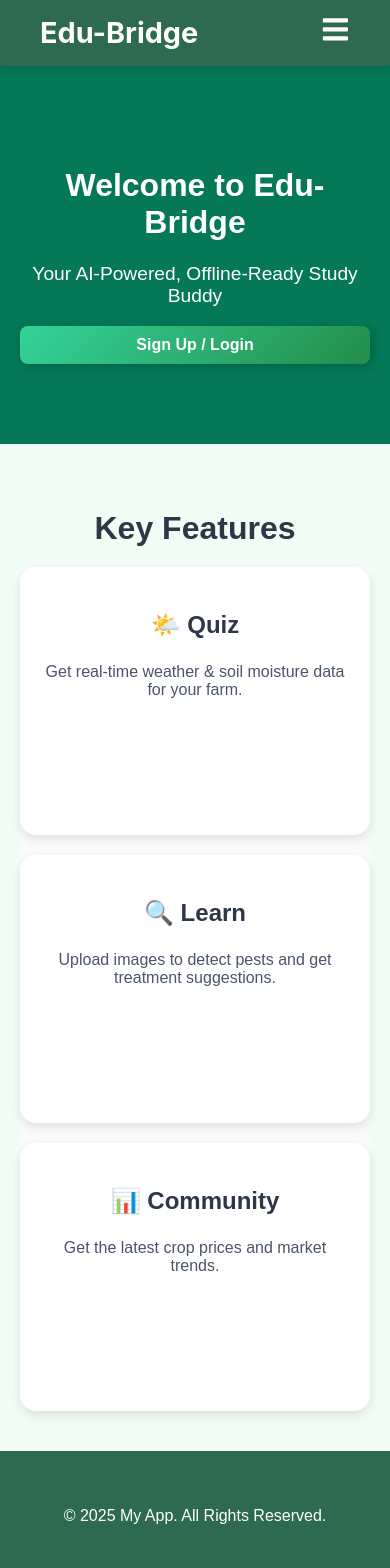
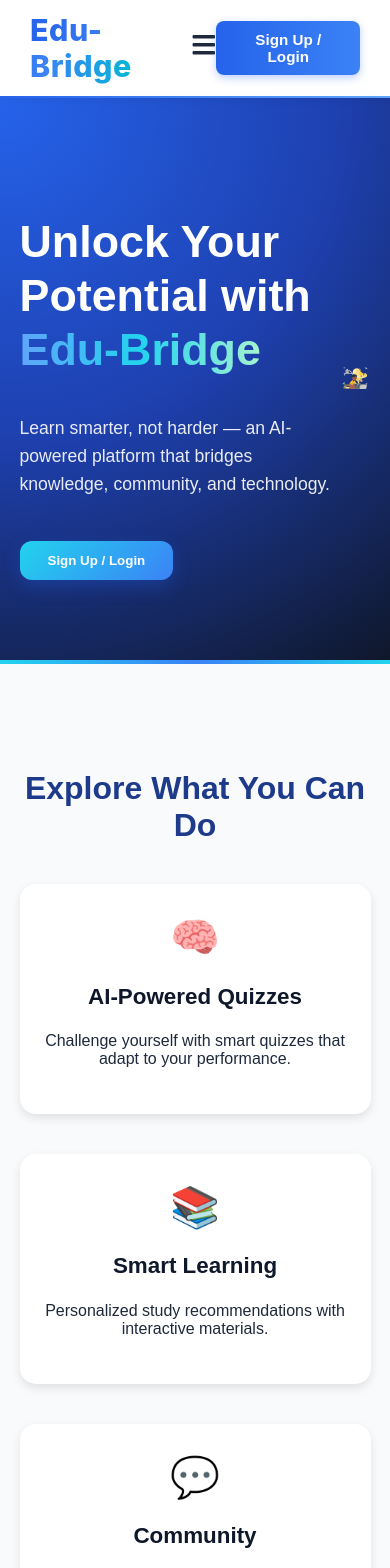
Before and after one commit to error-kevin/EduBridge, a React (Vite) app in the folder Client/: page / in a window 390 px wide. Shown: the top 1568 px of the page. Built offline with nearby package versions, Linux system fonts and the light colour scheme; no server answers.

Commit message:
new-home-page

```diff
--- a/Client/src/components/Home.jsx
+++ b/Client/src/components/Home.jsx
@@ -1,13 +1,13 @@
 import React, { useEffect, useState } from "react";
 import { useNavigate } from "react-router-dom";
-import { auth } from "../firebase";  // Import Firebase auth
-import "./../styles/Home.css"; // Import CSS
+import { auth } from "../firebase";
+import "./../styles/Home.css";
+import LearningBoy from "../assets/Learning-cuate.svg";
 
 const Home = () => {
   const navigate = useNavigate();
   const [user, setUser] = useState(null);
 
-  // Check if the user is logged in
   useEffect(() => {
     const unsubscribe = auth.onAuthStateChanged((currentUser) => {
       setUser(currentUser);
@@ -16,46 +16,115 @@ const Home = () => {
   }, []);
 
   const handleButtonClick = (path) => {
-    if (user) {
-      navigate(path);  // Navigate to specified path if logged in
-    } else {
-      navigate("/auth");  // Navigate to authentication page if not logged in
-    }
+    if (user) navigate(path);
+    else navigate("/auth");
   };
 
   return (
-    <div className="home-container">
+    <div className="home">
       {/* Hero Section */}
-      <header className="hero">
-        <h1>Welcome to Edu-Bridge</h1>
-        <p>Your AI-Powered, Offline-Ready Study Buddy</p>
-        <button
-          className="signup-button"
-          onClick={() => handleButtonClick("/dashboard")}
-        >
-          {user ? "Get Started" : "Sign Up / Login"}
-        </button>
-      </header>
+      <section className="hero">
+        <div className="hero-content">
+          <h1>
+            Unlock Your Potential with <span>Edu-Bridge</span>
+          </h1>
+          <p>
+            Learn smarter, not harder — an AI-powered platform that bridges
+            knowledge, community, and technology.
+          </p>
+          <button
+            className="cta-btn"
+            onClick={() => handleButtonClick("/dashboard")}
+          >
+            {user ? "Go to Dashboard" : "Sign Up / Login"}
+          </button>
+        </div>
+        <div className="hero-visual">
+          <img
+            src={LearningBoy}
+            alt="Learning"
+          />
+        </div>
+      </section>
 
-      {/* Features Section */}
+      {/* Gradient Divider */}
+      <div className="divider"></div>
+
+      {/* Features */}
       <section className="features">
-        <h2>Key Features</h2>
-        <div className="features-container">
-          <div className="feature-card" onClick={() => handleButtonClick("/weather")}>
-            <h3>🌤️ Quiz</h3>
-            <p>Get real-time weather & soil moisture data for your farm.</p>
+        <h2>Explore What You Can Do</h2>
+        <div className="features-grid">
+          <div
+            className="feature-card"
+            onClick={() => handleButtonClick("/weather")}
+          >
+            <div className="icon">🧠</div>
+            <h3>AI-Powered Quizzes</h3>
+            <p>
+              Challenge yourself with smart quizzes that adapt to your
+              performance.
+            </p>
           </div>
-
-          <div className="feature-card" onClick={() => handleButtonClick("/pest-detection")}>
-            <h3>🔍 Learn </h3>
-            <p>Upload images to detect pests and get treatment suggestions.</p>
+          <div
+            className="feature-card"
+            onClick={() => handleButtonClick("/pest-detection")}
+          >
+            <div className="icon">📚</div>
+            <h3>Smart Learning</h3>
+            <p>
+              Personalized study recommendations with interactive materials.
+            </p>
           </div>
-
-          <div className="feature-card" onClick={() => handleButtonClick("/market-prices")}>
-            <h3>📊 Community</h3>
-            <p>Get the latest crop prices and market trends.</p>
+          <div
+            className="feature-card"
+            onClick={() => handleButtonClick("/market-prices")}
+          >
+            <div className="icon">💬</div>
+            <h3>Community</h3>
+            <p>
+              Connect with learners worldwide and grow together through
+              discussions.
+            </p>
           </div>
         </div>
+      </section>
+
+      {/* About */}
+      <section className="about">
+        <div className="about-text">
+          <h2>Empowering Learners Everywhere</h2>
+          <p>
+            Edu-Bridge brings together innovation, collaboration, and
+            accessibility to revolutionize how education works.
+          </p>
+          <ul>
+            <li>🌟 Personalized AI assistance</li>
+            <li>🌍 Offline-ready learning</li>
+            <li>🤝 Collaborative study spaces</li>
+            <li>⚡ Real-time progress tracking</li>
+          </ul>
+        </div>
+        <div className="about-image">
+          <img
+            src="https://cdn3d.iconscout.com/3d/premium/thumb/elearning-3d-illustration-download-in-png-blend-fbx-gltf-file-formats--online-education-learning-course-pack-illustrations-4988633.png"
+            alt="About EduBridge"
+          />
+        </div>
+      </section>
+
+      {/* Call to Action */}
+      <section className="cta-section">
+        <h2>Start Learning Today</h2>
+        <p>
+          Join thousands of learners making their journey easier with
+          Edu-Bridge.
+        </p>
+        <button
+          className="cta-main-btn"
+          onClick={() => handleButtonClick("/auth")}
+        >
+          {user ? "Go to Dashboard" : "Join Now"}
+        </button>
       </section>
     </div>
   );
--- a/Client/src/styles/Header.css
+++ b/Client/src/styles/Header.css
@@ -1,197 +1,217 @@
-/* Header Container */
+/* === HEADER CONTAINER === */
 .header {
+  position: sticky;
+  top: 0;
+  z-index: 1000;
+  background: rgba(255, 255, 255, 0.85);
+  backdrop-filter: blur(10px);
   display: flex;
   justify-content: space-between;
   align-items: center;
-  background-color: #2d6a4f;
-  padding: 15px 40px;
-  box-shadow: 0 4px 10px rgba(0, 0, 0, 0.1);
-  color: white;
-  position: sticky;
-  top: 0;
-  z-index: 1000;
+  padding: 14px 60px;
+  box-shadow: 0 2px 8px rgba(0, 0, 0, 0.05);
+  border-bottom: 2px solid transparent;
+  border-image: linear-gradient(90deg, #2563eb, #60a5fa) 1;
 }
 
-/* Logo Styling */
+/* === LOGO === */
 .logo a {
-  font-size: 1.8rem;
-  font-weight: bold;
-  color: white;
+  font-size: 1.9rem;
+  font-weight: 800;
+  letter-spacing: 0.5px;
+  background: linear-gradient(90deg, #2563eb, #3b82f6, #06b6d4);
+  -webkit-background-clip: text;
+  -webkit-text-fill-color: transparent;
   text-decoration: none;
+  transition: all 0.3s ease;
 }
 
-/* Navigation Styling */
+.logo a:hover {
+  opacity: 0.9;
+  transform: scale(1.05);
+}
+
+/* === NAVIGATION === */
 nav {
   display: flex;
   align-items: center;
   gap: 25px;
 }
 
-/* Navigation list */
 nav ul {
   list-style: none;
   display: flex;
-  gap: 25px;
   align-items: center;
+  gap: 30px;
   margin: 0;
   padding: 0;
 }
 
-/* Navigation items */
-nav ul li {
-  display: inline;
+nav ul li a {
+  text-decoration: none;
+  color: #1e293b;
+  font-size: 1rem;
+  font-weight: 500;
+  transition: color 0.3s ease, transform 0.3s ease;
+  position: relative;
 }
 
-nav ul li a {
-  text-decoration: none;
-  color: white;
-  font-size: 1.2rem;
-  transition: color 0.3s ease-in-out;
+nav ul li a::after {
+  content: "";
+  position: absolute;
+  bottom: -5px;
+  left: 0;
+  width: 0%;
+  height: 2px;
+  background: linear-gradient(90deg, #2563eb, #06b6d4);
+  transition: width 0.3s ease;
 }
 
 nav ul li a:hover {
-  color: #a7f3d0;
+  color: #2563eb;
+  transform: translateY(-1px);
 }
 
-/* Buttons Styling */
-.nav-buttons {
-  display: flex;
-  gap: 15px;
+nav ul li a:hover::after {
+  width: 100%;
 }
 
-.signup-button,
-.logout-btn {
-  background: linear-gradient(135deg, #34D399, #248d4a);
+/* === SIGNUP BUTTON === */
+.nav-buttons .signup-button {
+  background: linear-gradient(90deg, #2563eb, #3b82f6);
   border: none;
   color: white;
-  padding: 10px 18px;
-  font-size: 1rem;
-  font-weight: bold;
+  padding: 10px 22px;
+  font-size: 0.95rem;
+  font-weight: 600;
   border-radius: 8px;
   cursor: pointer;
-  transition: all 0.3s ease-in-out;
-  box-shadow: 2px 2px 10px rgba(0, 0, 0, 0.2);
+  transition: all 0.3s ease;
+  box-shadow: 0 3px 8px rgba(37, 99, 235, 0.3);
 }
 
-.signup-button:hover {
-  background-color: #089254;
-  transform: scale(1.05);
+.nav-buttons .signup-button:hover {
+  background: linear-gradient(90deg, #1d4ed8, #2563eb);
+  transform: scale(1.06);
 }
 
-.logout-btn {
-  background-color: #d9534f;
-}
-
-.logout-btn:hover {
-  background-color: #c9302c;
-}
-
-/* Profile Icon & Dropdown */
+/* === PROFILE MENU === */
 .profile-menu {
   position: relative;
+  display: flex;
   align-items: center;
-  margin-left: auto;
-  display: flex;
+  justify-content: center;
 }
 
 .profile-icon {
   font-size: 1.8rem;
-  color: white;
+  color: #2563eb;
   cursor: pointer;
-  transition: color 0.3s ease-in-out;
+  margin-left: 15px;
+  transition: transform 0.2s ease, color 0.3s ease;
 }
 
 .profile-icon:hover {
-  color: #a7f3d0;
+  color: #1d4ed8;
+  transform: scale(1.1);
 }
 
 .dropdown {
   position: absolute;
-  top: 50px;
+  top: 45px;
   right: 0;
-  background-color: white;
-  box-shadow: 0px 4px 10px rgba(0, 0, 0, 0.1);
-  border-radius: 5px;
-  overflow: hidden;
-  width: 150px;
+  background: white;
+  border-radius: 10px;
+  box-shadow: 0 2px 10px rgba(0, 0, 0, 0.1);
+  padding: 10px;
   display: flex;
   flex-direction: column;
-  text-align: center;
-  z-index: 999;
+  min-width: 150px;
+  animation: fadeIn 0.3s ease;
 }
 
 .dropdown a,
 .dropdown button {
-  padding: 10px;
   text-decoration: none;
-  color: #2d6a4f;
-  font-size: 1rem;
+  color: #1e293b;
+  background: none;
   border: none;
-  background: none;
+  padding: 8px 12px;
+  text-align: left;
+  font-size: 0.95rem;
+  border-radius: 6px;
   cursor: pointer;
-  width: 100%;
+  transition: background 0.2s ease, color 0.3s ease;
 }
 
-.dropdown button:hover,
-.dropdown a:hover {
-  background-color: #a7f3d0;
+.dropdown a:hover,
+.dropdown button:hover {
+  background: #eff6ff;
+  color: #2563eb;
 }
 
-/* ✅ Burger Menu */
+/* === BURGER MENU === */
 .burger-menu {
   display: none;
-  font-size: 1.8rem;
-  color: white;
+  font-size: 1.6rem;
+  color: #1e293b;
   cursor: pointer;
+  transition: transform 0.3s ease;
 }
 
-/* ✅ Mobile Responsiveness */
-@media screen and (max-width: 768px) {
+.burger-menu:hover {
+  transform: scale(1.1);
+}
+
+/* === RESPONSIVE === */
+@media (max-width: 900px) {
+  .header {
+    padding: 12px 30px;
+  }
+
+  nav ul {
+    display: none;
+    position: absolute;
+    flex-direction: column;
+    top: 70px;
+    right: 30px;
+    width: 200px;
+    background: rgba(255, 255, 255, 0.95);
+    box-shadow: 0 5px 20px rgba(0, 0, 0, 0.1);
+    border-radius: 12px;
+    padding: 20px;
+    text-align: right;
+  }
+
+  nav.open ul {
+    display: flex;
+    animation: slideDown 0.3s ease;
+  }
+
   .burger-menu {
     display: block;
   }
+}
 
-  nav {
-    display: none;
-    flex-direction: column;
-    position: absolute;
-    top: 70px;
-    left: 0;
-    width: 100%;
-    background: #2d6a4f;
-    box-shadow: 0 4px 10px rgba(0, 0, 0, 0.1);
-    z-index: 999;
-    transition: all 0.3s ease;
+/* === ANIMATIONS === */
+@keyframes fadeIn {
+  from {
+    opacity: 0;
+    transform: translateY(-5px);
   }
-
-  nav.open {
-    display: flex;
-  }
-
-  nav ul {
-    flex-direction: column;
-    gap: 15px;
-    width: 100%;
-    align-items: center;
-  }
-
-  nav ul li {
-    width: 100%;
-    text-align: center;
-  }
-
-  .profile-menu {
-    justify-content: center;
-    width: 100%;
-  }
-
-  .dropdown {
-    width: 100%;
-    right: 0;
-  }
-
-  .signup-button, .logout-btn {
-    width: 100%;
-    text-align: center;
+  to {
+    opacity: 1;
+    transform: translateY(0);
   }
 }
+
+@keyframes slideDown {
+  from {
+    opacity: 0;
+    transform: translateY(-10px);
+  }
+  to {
+    opacity: 1;
+    transform: translateY(0);
+  }
+}
--- a/Client/src/styles/Home.css
+++ b/Client/src/styles/Home.css
@@ -1,111 +1,233 @@
-/* General Page Styles */
-.home-container {
-    min-height: 100vh;
-    background-color: #f0fdf4; /* Light green background */
-    color: #2d3748; /* Dark gray text */
-    font-family: 'Arial', sans-serif;
+/* General */
+.home {
+  font-family: "Poppins", sans-serif;
+  color: #1e293b;
+  overflow-x: hidden;
 }
 
 /* Hero Section */
 .hero {
-    background-color: #047857; /* Dark green */
-    color: white;
-    text-align: center;
-    padding: 80px 20px;
+  display: flex;
+  flex-wrap: wrap;
+  align-items: center;
+  justify-content: center;
+  padding: 80px 5%;
+  background: radial-gradient(circle at top left, #2563eb, #1e40af, #0f172a);
+  color: white;
+  position: relative;
 }
 
-.hero h1 {
-    /* font-size: 2.5rem; */
-    font-weight: bold;
+.hero-content {
+  flex: 1;
+  min-width: 320px;
+  max-width: 600px;
+  animation: fadeInUp 1s ease;
 }
 
-.hero p {
-    font-size: 1.2rem;
-    margin-top: 10px;
+.hero-content h1 {
+  font-size: 2.8rem;
+  line-height: 1.2;
+  font-weight: 700;
 }
 
-.hero .cta-button {
-    display: inline-block;
-    margin-top: 20px;
-    background-color: white;
-    color: #047857;
-    padding: 10px 20px;
-    border-radius: 20px;
-    font-weight: bold;
-    text-decoration: none;
-    box-shadow: 2px 2px 10px rgba(0, 0, 0, 0.2);
-    transition: all 0.3s ease-in-out;
+.hero-content h1 span {
+  background: linear-gradient(90deg, #60a5fa, #22d3ee, #a7f3d0);
+  -webkit-background-clip: text;
+  color: transparent;
 }
 
-.hero .cta-button:hover {
-    background-color: #d1fae5; /* Light green on hover */
+.hero-content p {
+  margin-top: 15px;
+  opacity: 0.9;
+  font-size: 1.1rem;
+  line-height: 1.6;
 }
 
-/* Features Section */
+.cta-btn {
+  margin-top: 25px;
+  background: linear-gradient(135deg, #22d3ee, #3b82f6);
+  color: white;
+  border: none;
+  padding: 12px 28px;
+  font-weight: 600;
+  border-radius: 12px;
+  cursor: pointer;
+  transition: all 0.3s ease;
+  box-shadow: 0 6px 18px rgba(37, 99, 235, 0.3);
+}
+
+.cta-btn:hover {
+  transform: scale(1.05);
+  background: linear-gradient(135deg, #3b82f6, #22d3ee);
+}
+
+.hero-visual {
+  flex: 1;
+  display: flex;
+  justify-content: center;
+}
+
+.hero-visual img {
+  width: 90%;
+  max-width: 450px;
+  animation: float 3s ease-in-out infinite;
+}
+
+.divider {
+  width: 100%;
+  height: 4px;
+  background: linear-gradient(90deg, #22d3ee, #3b82f6, #22d3ee);
+  margin: 0 auto;
+}
+
+/* Features */
 .features {
-    padding: 40px 20px;
-    text-align: center;
+  padding: 80px 5%;
+  text-align: center;
+  background: #f8fafc;
 }
 
 .features h2 {
-    font-size: 2rem;
-    font-weight: bold;
-    margin-bottom: 20px;
+  font-size: 2rem;
+  color: #1e3a8a;
+  margin-bottom: 40px;
 }
 
-.features-container {
-    display: grid;
-    grid-template-columns: repeat(auto-fit, minmax(280px, 1fr));
-    gap: 20px;
-    max-width: 1000px;
-    margin: 0 auto;
+.features-grid {
+  display: grid;
+  grid-template-columns: repeat(auto-fit, minmax(280px, 1fr));
+  gap: 30px;
 }
 
 .feature-card {
-    background-color: white;
-    padding: 20px;
-    border-radius: 10px;
-    box-shadow: 0 4px 10px rgba(0, 0, 0, 0.1);
-    transition: transform 0.2s;
+  background: white;
+  border-radius: 16px;
+  padding: 30px 20px;
+  box-shadow: 0 8px 24px rgba(0, 0, 0, 0.08);
+  transition: transform 0.3s ease, box-shadow 0.3s ease;
+  cursor: pointer;
 }
 
 .feature-card:hover {
-    transform: translateY(-5px);
+  transform: translateY(-8px);
+  box-shadow: 0 12px 30px rgba(37, 99, 235, 0.25);
+}
+
+.feature-card .icon {
+  font-size: 2.5rem;
+  margin-bottom: 15px;
 }
 
 .feature-card h3 {
-    font-size: 1.5rem;
-    font-weight: bold;
+  font-size: 1.4rem;
+  font-weight: 600;
+  color: #0f172a;
 }
 
-.feature-card p {
-    font-size: 1rem;
-    color: #4a5568;
-    margin-top: 10px;
-}
-/* Sign Up / Login Button */
-.signup-button {
-    background-color: linear-gradient(135deg, #34D399, #4ade80);;
-    border: none;
-    color: white;
-    padding: 10px 18px;
-    font-size: 1rem;
-    font-weight: bold;
-    border-radius: 8px;
-    cursor: pointer;
-    transition: all 0.3s ease-in-out;
-    box-shadow: 2px 2px 10px rgba(0, 0, 0, 0.2);
-
+/* About Section */
+.about {
+  display: flex;
+  flex-wrap: wrap;
+  align-items: center;
+  padding: 80px 5%;
+  background: linear-gradient(135deg, #e0f2fe, #ecfeff);
 }
 
-/* Hover Effect */
-.signup-button:hover {
-    background: linear-gradient(135deg, #059669, #047857);
-    transform: scale(1.05);
+.about-text {
+  flex: 1;
+  min-width: 320px;
+  max-width: 600px;
 }
 
-/* Active/Click Effect */
-.signup-button:active {
-    transform: scale(0.98);
-    box-shadow: none;
+.about-text h2 {
+  font-size: 2rem;
+  color: #1e3a8a;
 }
+
+.about-text p {
+  margin-top: 10px;
+  color: #334155;
+}
+
+.about-text ul {
+  margin-top: 20px;
+  list-style: none;
+  padding: 0;
+}
+
+.about-text li {
+  margin: 10px 0;
+  background: white;
+  padding: 12px 16px;
+  border-radius: 10px;
+  box-shadow: 0 4px 12px rgba(0, 0, 0, 0.05);
+}
+
+.about-image {
+  flex: 1;
+  display: flex;
+  justify-content: center;
+}
+
+.about-image img {
+  width: 85%;
+  max-width: 420px;
+  animation: float 3s ease-in-out infinite;
+}
+
+/* CTA Section */
+.cta-section {
+  text-align: center;
+  padding: 80px 5%;
+  background: linear-gradient(135deg, #2563eb, #1e3a8a);
+  color: white;
+}
+
+.cta-section h2 {
+  font-size: 2rem;
+  margin-bottom: 15px;
+}
+
+.cta-section p {
+  font-size: 1.1rem;
+  opacity: 0.9;
+}
+
+.cta-main-btn {
+  margin-top: 25px;
+  background: linear-gradient(135deg, #facc15, #fbbf24);
+  border: none;
+  padding: 12px 28px;
+  font-size: 1.1rem;
+  font-weight: 600;
+  color: #1e293b;
+  border-radius: 10px;
+  cursor: pointer;
+  transition: all 0.3s ease;
+}
+
+.cta-main-btn:hover {
+  transform: scale(1.05);
+  background: linear-gradient(135deg, #fde047, #facc15);
+}
+
+/* Animations */
+@keyframes fadeInUp {
+  from {
+    opacity: 0;
+    transform: translateY(30px);
+  }
+  to {
+    opacity: 1;
+    transform: translateY(0);
+  }
+}
+
+@keyframes float {
+  0%, 100% {
+    transform: translateY(0px);
+  }
+  50% {
+    transform: translateY(-12px);
+  }
+}
```
Also changed, not shown: Client/src/assets/Learning-cuate.svg (added).
